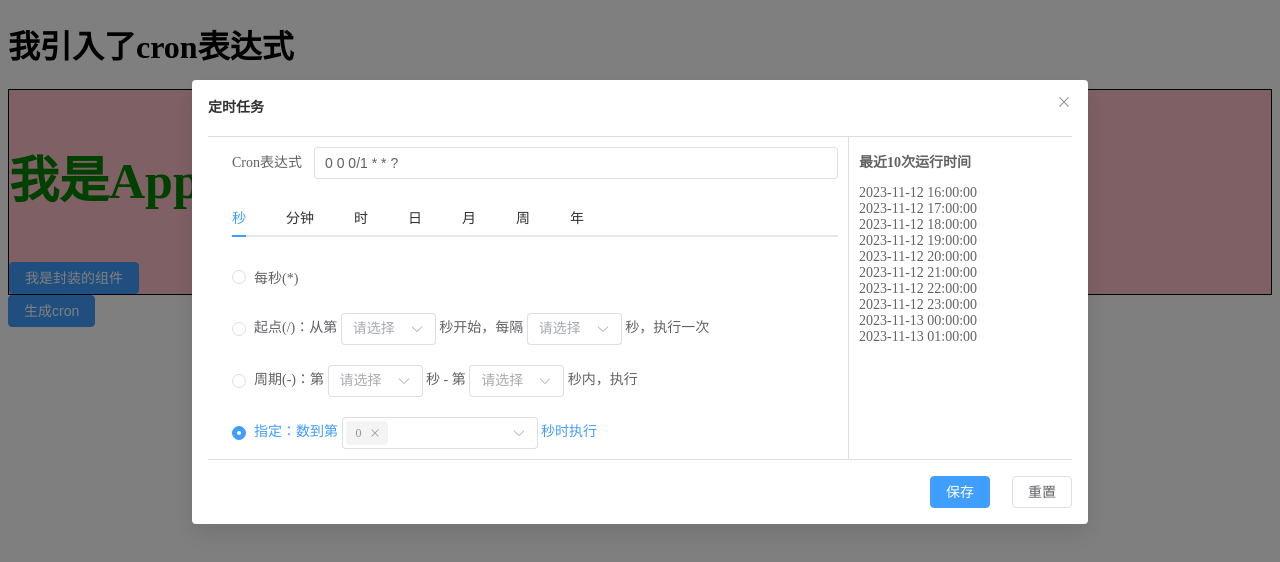
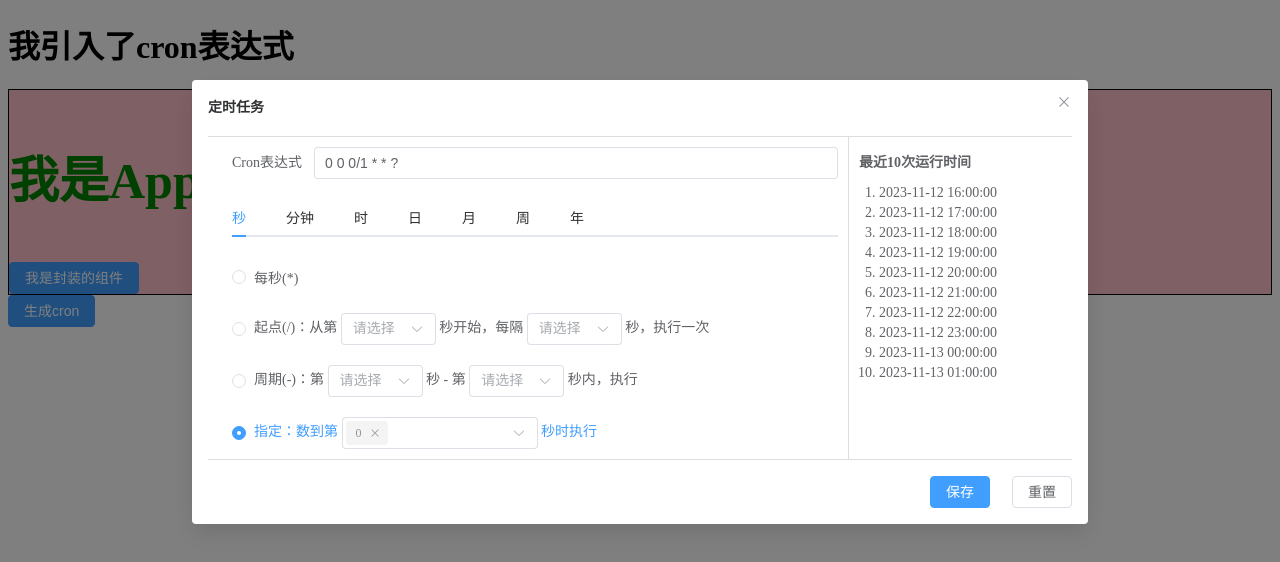
Before and after one commit to liqiantw163/liqiantw163cron, a Vue app: page / in a window 1280 px wide. Both pictures are taken after a click on the button "生成cron". Shown: the top 562 px of the page. Built offline with nearby package versions, Linux system fonts and the light colour scheme.

Commit message:
misc: 样式优化

```diff
--- a/src/cronToTime.vue
+++ b/src/cronToTime.vue
@@ -1,9 +1,9 @@
 <template>
   <div class="popup-result">
     <p class="title">最近{{ len }}次运行时间</p>
-    <ul class="popup-result-scroll" v-show="isValid">
+    <ol class="popup-result-scroll" v-show="isValid">
       <li v-for="item in resultList" :key="item">{{ item }}</li>
-    </ul>
+    </ol>
   </div>
 </template>
 
@@ -603,7 +603,10 @@ export default {
 }
 
 .popup-result-scroll {
-  padding-left: 0;
-  list-style: none;
+  padding-left: 20px;
+
+  li {
+    margin: 4px 0;
+  }
 }
 </style>
```
